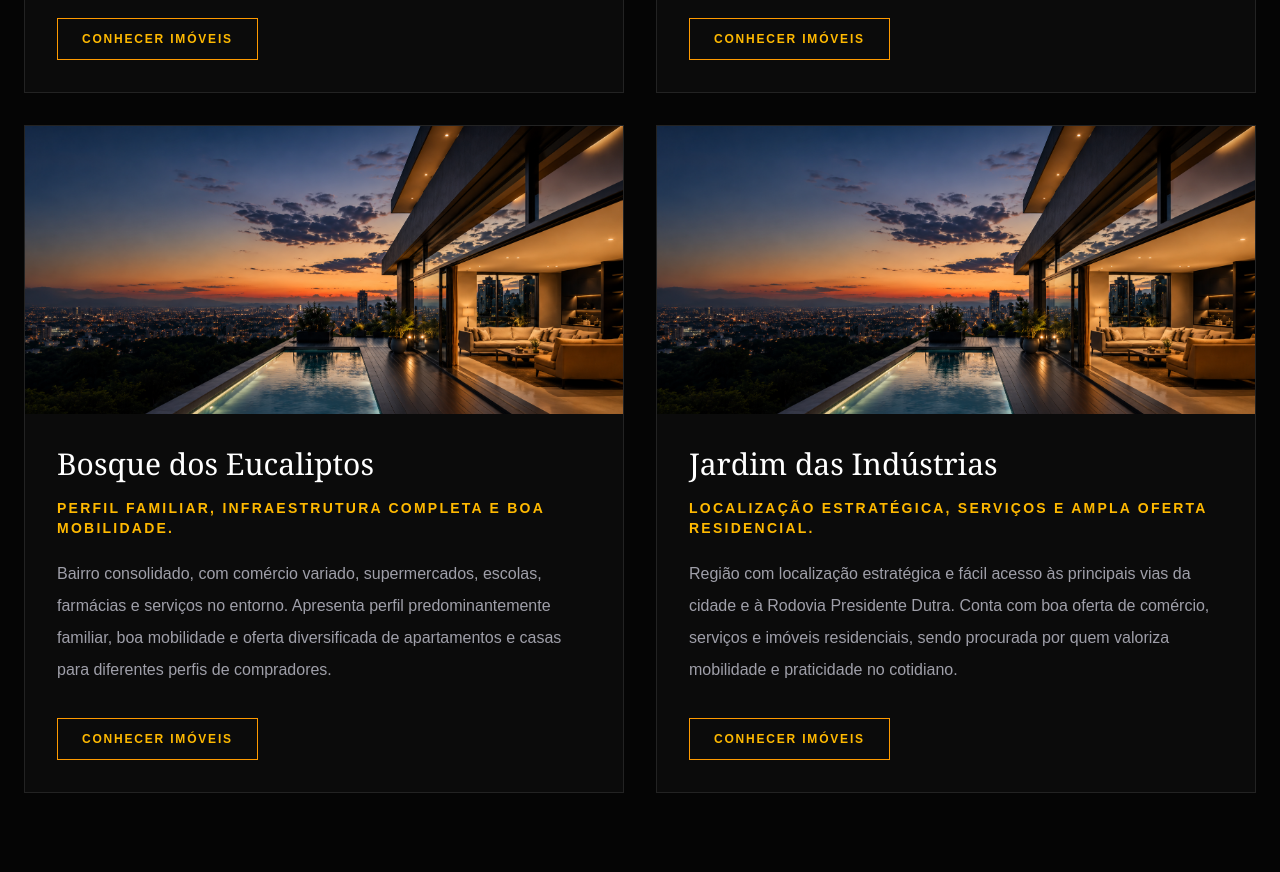
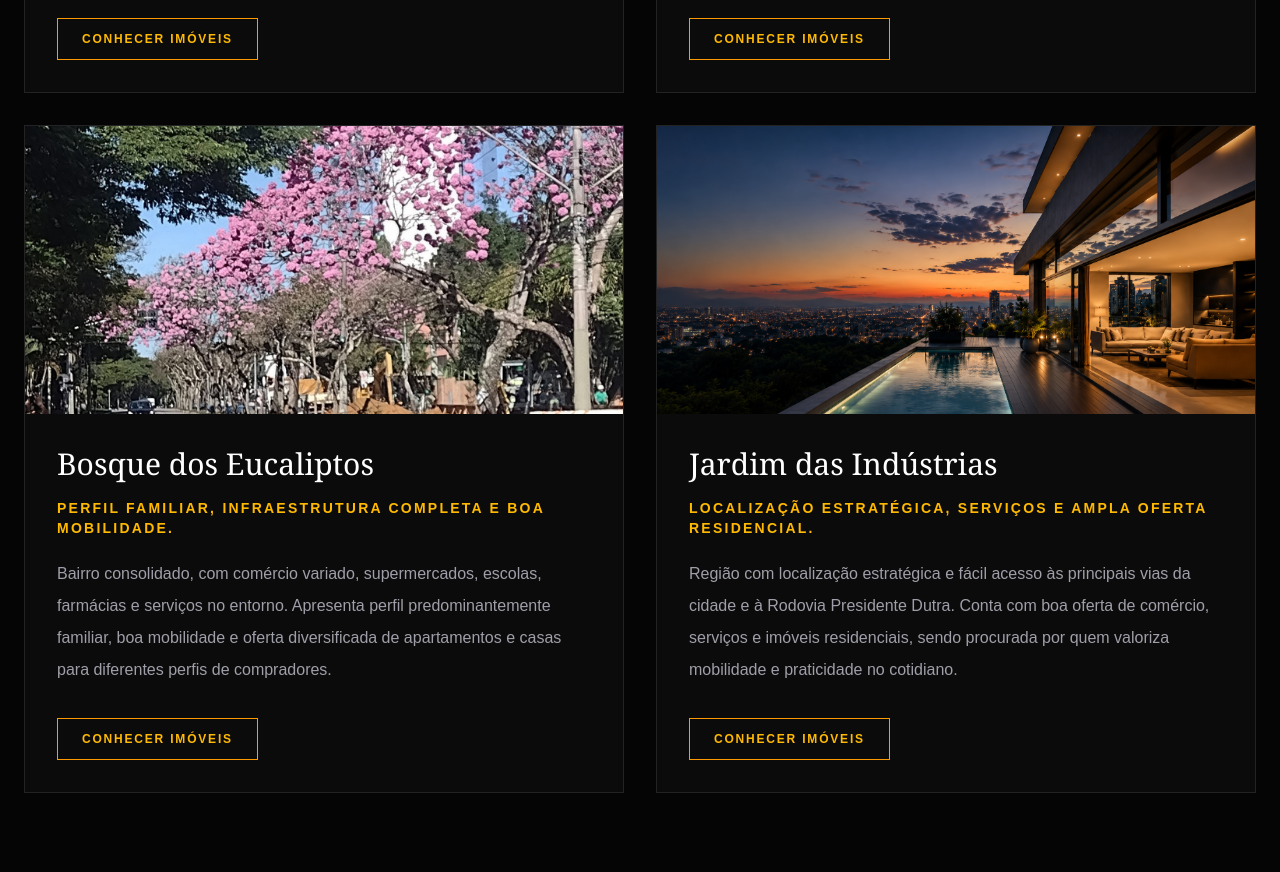
Before and after one commit to altamirbonilhajunior2-prog/bbconsultoriaimobiliaria-premium, a Next.js app: page /bairros in a window 1280 px wide. Shown: the part 3420-4292 px from the top of the page. Built offline with nearby package versions, Linux system fonts and the light colour scheme.

Commit message:
Adiciona imagem do Bosque dos Eucaliptos na pagina de bairros

```diff
--- a/app/bairros/page.tsx
+++ b/app/bairros/page.tsx
@@ -79,7 +79,7 @@ const neighborhoods = [
   {
     title: "Bosque dos Eucaliptos",
     slug: "bosque-dos-eucaliptos",
-    image: "/hero-clean.png",
+    image: "/bairros/bosque-dos-eucaliptos.jpg",
     highlight:
       "Perfil familiar, infraestrutura completa e boa mobilidade.",
     description:
```
Also changed, not shown: public/bairros/bosque-dos-eucaliptos.jpg (added).
